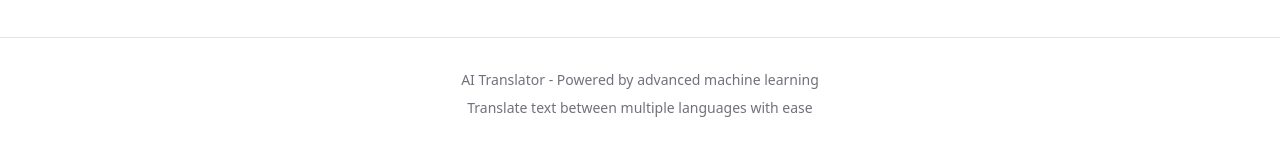
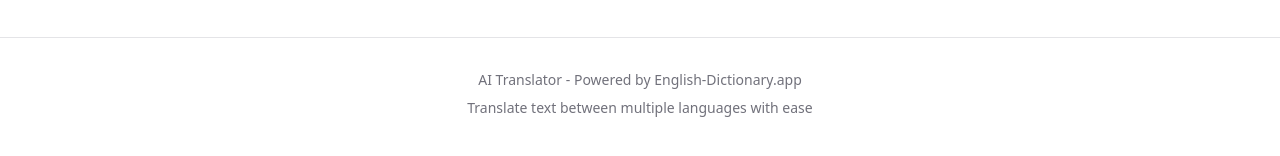
Before and after one commit to chismo950/ai-translator-nextjs, a Next.js app: page / in a window 1280 px wide. Shown: the part 576-732 px from the top of the page. Built offline with nearby package versions, Linux system fonts and the light colour scheme; no server answers.

Commit message:
modified text in the bottom

```diff
--- a/src/app/page.tsx
+++ b/src/app/page.tsx
@@ -10,7 +10,7 @@
       </main>
       <footer className="border-t mt-16 py-8">
         <div className="container mx-auto px-4 text-center text-sm text-muted-foreground">
-          <p>AI Translator - Powered by advanced machine learning</p>
+          <p>AI Translator - Powered by <a href="https://english-dictionary.app" target="_blank">English-Dictionary.app</a></p>
           <p className="mt-2">Translate text between multiple languages with ease</p>
         </div>
       </footer>
```
